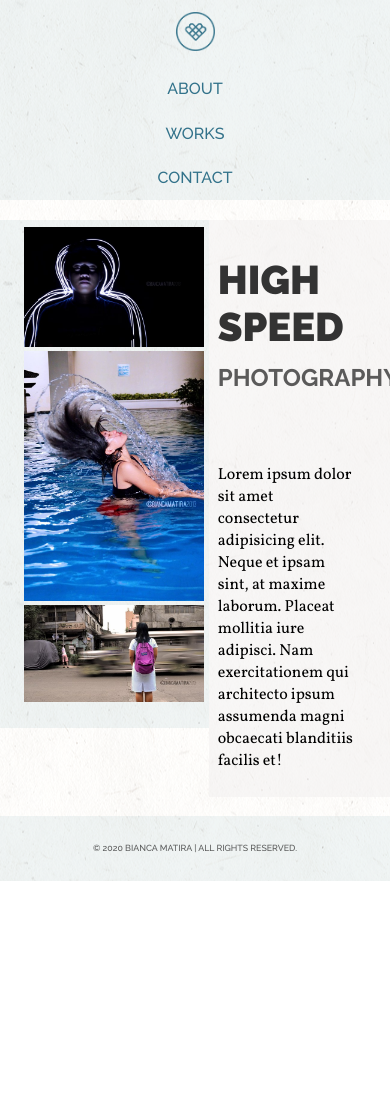
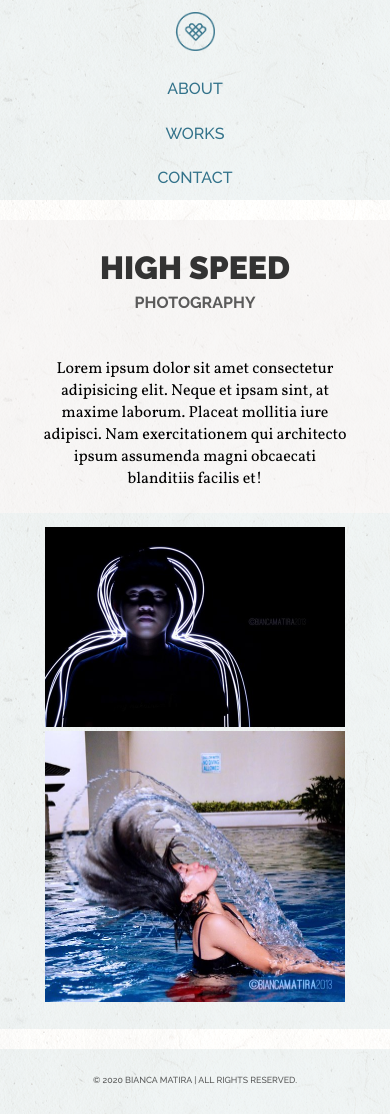
Before and after one commit to biancacmatira/biancacmatira.github.io, a plain HTML site: page works/high-speed.html in a window 390 px wide. Before the commit the page ends 881 px from the top, so only its background shows below. Drawn offline with Linux system fonts and the light colour scheme.

Commit message:
Fixed mobile version of individual pages

```diff
--- a/styles/main.scss
+++ b/styles/main.scss
@@ -802,4 +802,42 @@ and (max-width : 414px) {
         }
     }
 
+    .icontent {
+        width: 100%;
+        margin: 5% auto;
+        display: flex;
+        flex-direction: column-reverse;
+
+        .imain {
+            padding: 2%;
+            text-align: center;
+
+            .imain_inner {
+
+                img {
+                    width: 80%;
+                }
+            }
+        }
+
+        .iside {
+            padding: 2% 10%;
+            text-align: center;
+
+            h1 {
+                font-size: 2em;
+                margin-bottom: -2%;
+            }
+
+            h2 {
+                font-size: 1em;
+                margin-bottom: -2%;
+            }
+
+            p {
+                font-family: 'Vollkorn', serif;
+                font-size: 1em;
+            }
+        }
+    }
 }
```
Also changed, not shown: styles/main.css, 1 other file.
